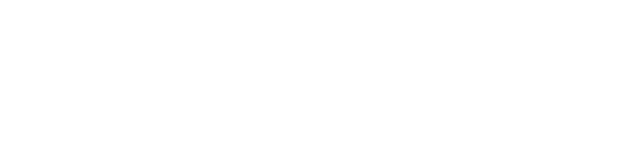
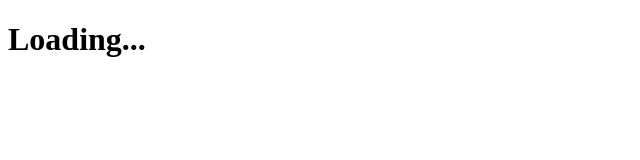
Before and after one commit to Maps-mapule/alpinejs-bootcamp-widgets, a plain HTML site: page index.html in a window 1280 px wide. Shown: the whole page, without its empty margins (0-640 px from the left). Drawn offline with Linux system fonts and the light colour scheme.

Commit message:
Second Commit

```diff
--- a/index.html
+++ b/index.html
@@ -3,10 +3,10 @@
 <head>
     <meta charset="UTF-8">
     <meta name="viewport" content="width=device-width, initial-scale=1.0">
-    <title>Document</title>
+    <title>AlpineJS Widgets</title>
 </head>
 <body>
-
+    <h1 id="greeting">Loading...</h1>
     <script src="greet.js"></script>
 </body>
 </html>
```
